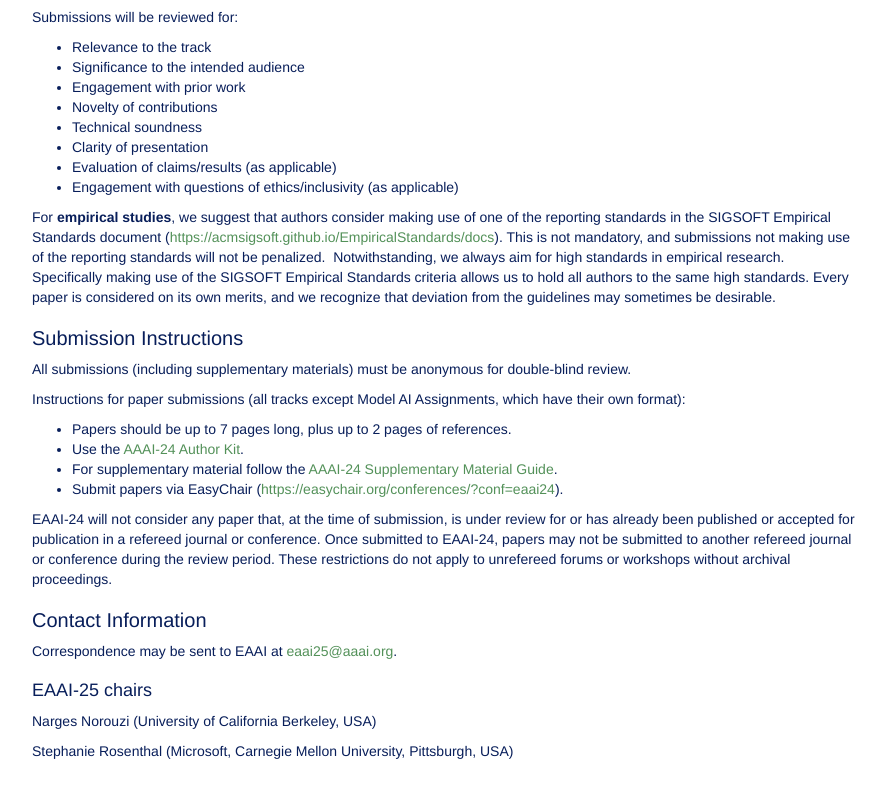
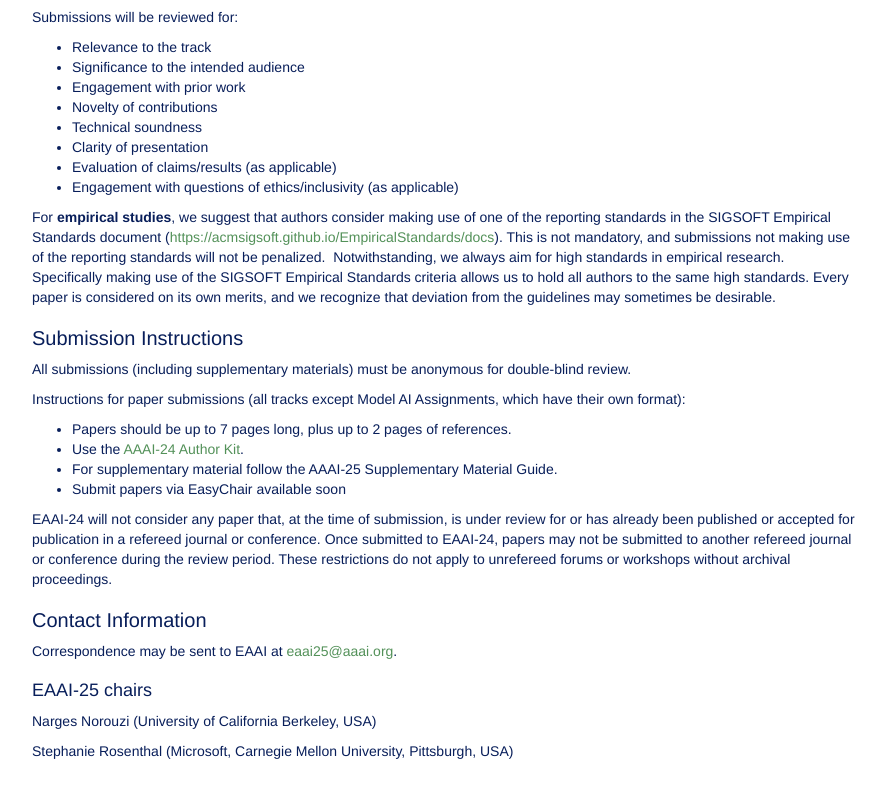
Before and after one commit to EAAI-conf/EAAI-conf.github.io, a plain HTML site: page eaai/cfp.html in a window 1280 px wide. Shown: the part 1397-2194 px from the top of the page, without its empty margins (338-1224 px from the left). Drawn offline with Linux system fonts and the light colour scheme.

Commit message:
Update cfp.html

```diff
--- a/eaai/cfp.html
+++ b/eaai/cfp.html
@@ -215,9 +215,9 @@ For <strong>empirical studies</strong>, we suggest that authors consider making
 <p>All submissions (including supplementary materials) must be anonymous for double-blind review.</p>
 <p>Instructions for paper submissions (all tracks except Model AI Assignments, which have their own format):</p>
 	<ul>	<li>Papers should be up to 7 pages long, plus up to 2 pages of references.</li>
-		<li>Use the <a href="https://aaai.org/authorkit24-2/">AAAI-24 Author Kit</a>.</li>
-		<li>For supplementary material follow the <a href="https://aaai.org/aaai-conference/aaai-24-supplementary-material/">AAAI-24 Supplementary Material Guide</a>.   </li>
-		<li>Submit papers via EasyChair (<a href="https://easychair.org/conferences/?conf=eaai24">https://easychair.org/conferences/?conf=eaai24</a>).</li>
+		<li>Use the <a href="https://aaai.org/authorkit25/">AAAI-24 Author Kit</a>.</li>
+		<li>For supplementary material follow the AAAI-25 Supplementary Material Guide.   </li>
+		<li>Submit papers via EasyChair available soon <!--(<a href="https://easychair.org/conferences/?conf=eaai25">https://easychair.org/conferences/?conf=eaai25</a>).--></li>
 	</ul>
 
 <p>EAAI-24 will not consider any paper that, at the time of submission, is under review for or has already been published or accepted for publication in a refereed journal or conference. Once submitted to EAAI-24, papers may not be submitted to another refereed journal or conference during the review period. These restrictions do not apply to unrefereed forums or workshops without archival proceedings.</p>
```
